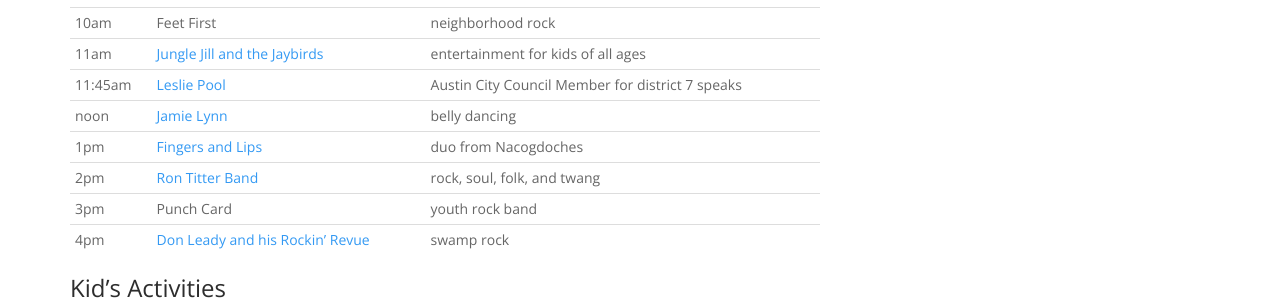
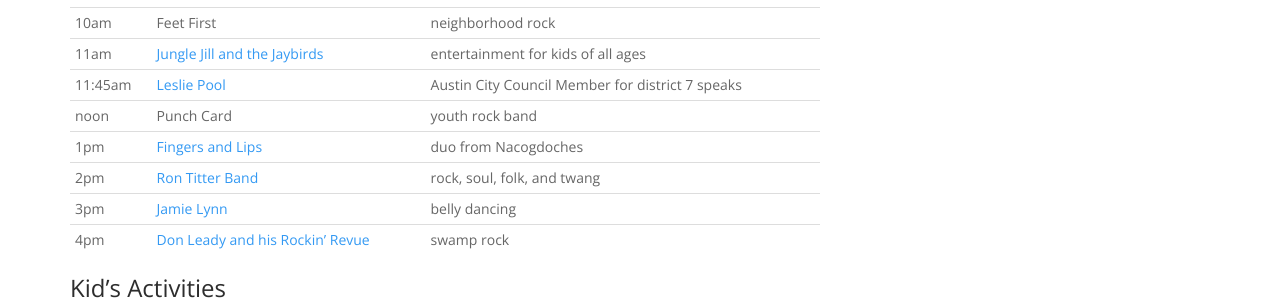
Before and after one commit to vccw/vccw.github.io, a Jekyll site: the page built from vcf.md, in a window 1280 px wide. Shown: the part 752-1059 px from the top of the page. Built offline with Jekyll 4.4.1, drawn with Linux system fonts in a browser that asks for light colours; comment, search, counter and statistics services are not loaded.

Commit message:
Update vcf.md

```diff
--- a/vcf.md
+++ b/vcf.md
@@ -43,10 +43,10 @@ We are making frequent updates there with announcements of artists and activitie
 | 10am | Feet First | neighborhood rock |
 | 11am | [Jungle Jill and the Jaybirds](http://www.myspace.com/junglejilljaybirds) | entertainment for kids of all ages |
 | 11:45am | [Leslie Pool](http://www.austintexas.gov/department/district-7) | Austin City Council Member for district 7 speaks |
-| noon | [Jamie Lynn](http://www.jamielynnbellydance.com/) | belly dancing |
+| noon | Punch Card | youth rock band |
 |  1pm | [Fingers and Lips](https://www.facebook.com/Fingers-and-Lips-137054729681977) | duo from Nacogdoches |
 |  2pm | [Ron Titter Band](https://www.facebook.com/RonTitterBand/) | rock, soul, folk, and twang |
-|  3pm | Punch Card | youth rock band |
+|  3pm | [Jamie Lynn](http://www.jamielynnbellydance.com/) | belly dancing |
 |  4pm | [Don Leady and his Rockin' Revue](http://www.donleady.com/) | swamp rock |
 {:.table .table-condensed}
 
```
